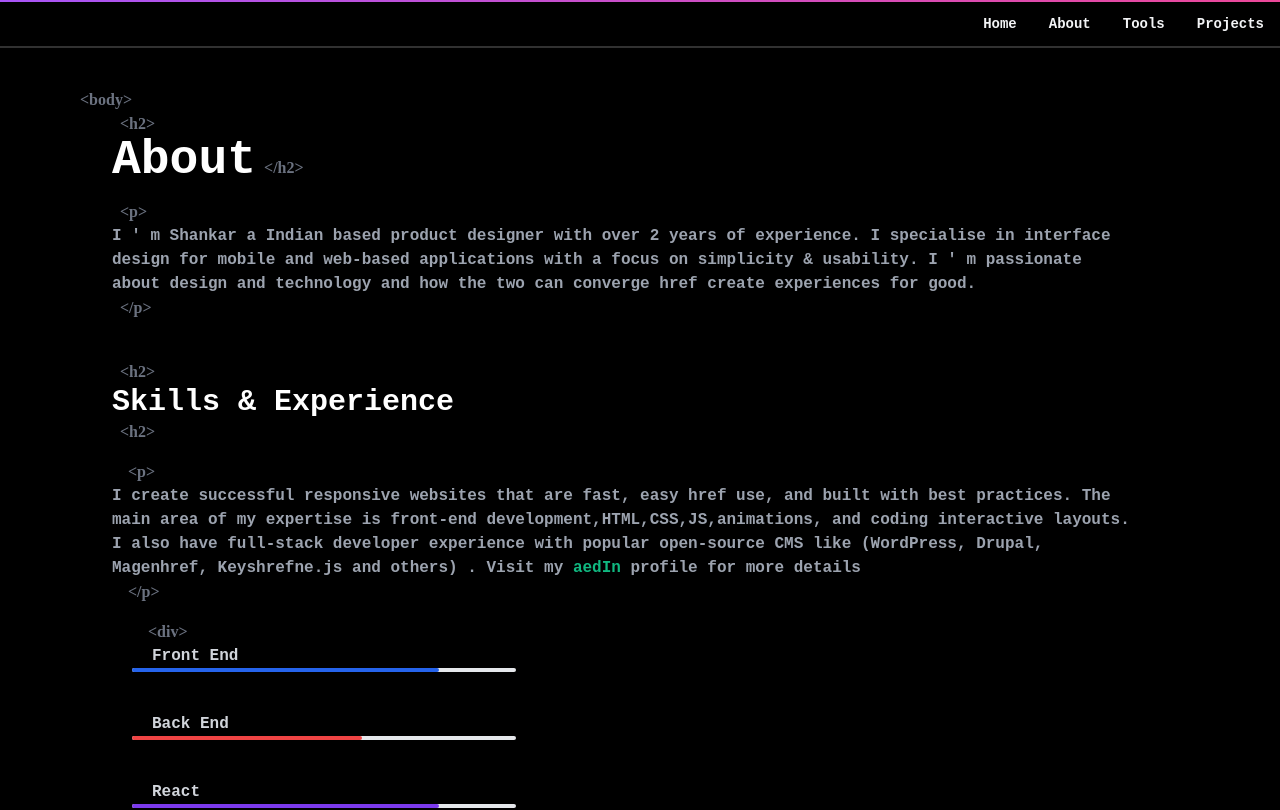
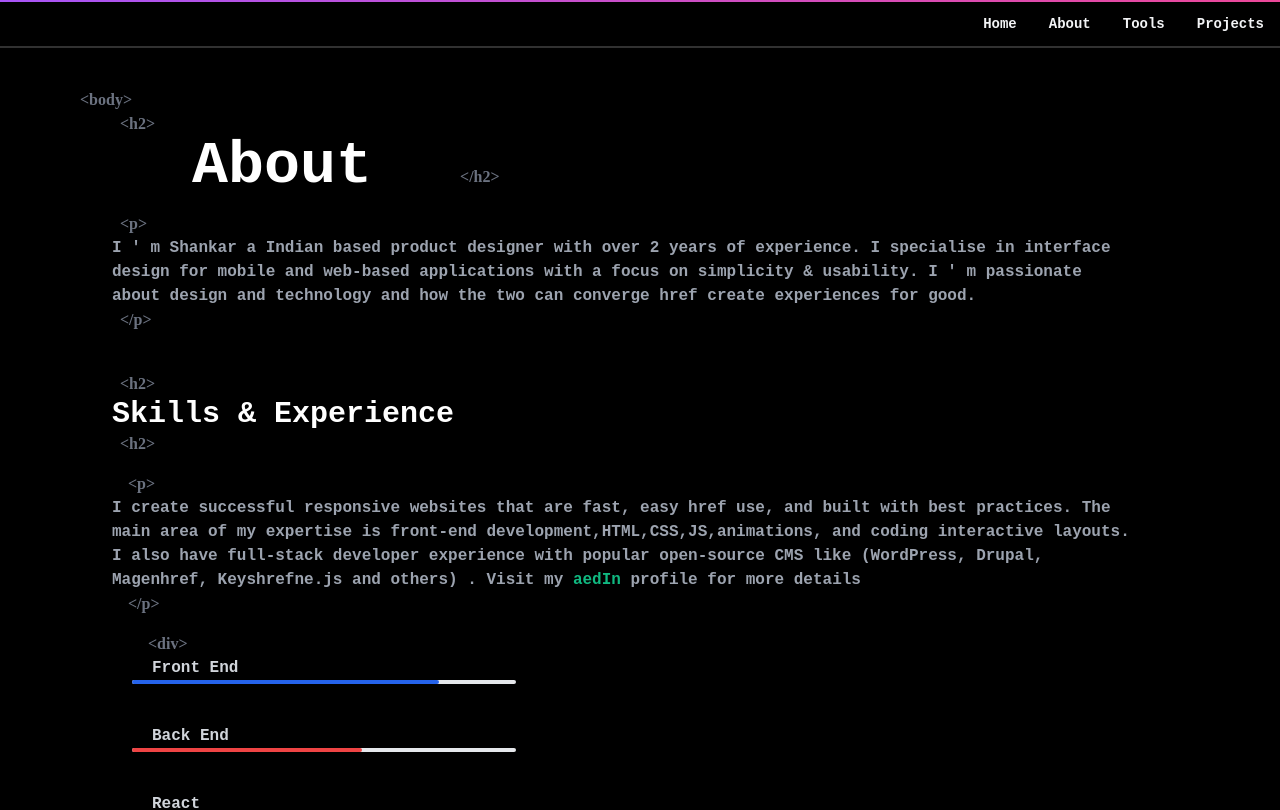
Before and after one commit to goutham-shankar/shankarg-Portfolio-website-, a Next.js app: page /About in a window 1280 px wide. Shown: the top 810 px of the page. Built offline with nearby package versions, Linux system fonts and the light colour scheme; a web font is replaced by a local one.

Commit message:
added links

```diff
--- a/pages/About.js
+++ b/pages/About.js
@@ -10,7 +10,7 @@ function About() {
         <div className='ml-5 mr-1 sm:ml-28'  >
             <div className=' sm:mr-36'>
                 <p className='box-content ml-2 space-x-10 font-semibold text-gray-500 bg-transparent h-auhref sm:mr-20 font-Rampart'>{"<h2>"}</p>
-                <h2 className='inline-block text-5xl font-bold text-white font-Mono'>About</h2>
+                <h2 className='container box-content items-center inline-block w-auto h-auto mx-auto space-x-10 text-5xl font-extrabold text-white bg-transparent sm:mr-20 sm:ml-20 font-Mono sm:text-6xl'>About</h2>
                 <p className='box-content inline-block ml-2 space-x-10 font-semibold text-gray-500 bg-transparent h-auhref sm:mr-20 font-Rampart'>{"</h2>"}</p>
                 <p className='box-content mt-4 ml-2 space-x-10 font-semibold text-gray-500 bg-transparent h-auhref sm:mr-20 font-Rampart'>{"<p>"}</p>
                 <h2 className='container font-bold text-gray-400 font-Mono'>I &apos; m Shankar a Indian based product designer with over 2 years of experience. I specialise in interface design for mobile and web-based applications with a focus on simplicity & usability. I &apos; m passionate about design and technology and how the two can converge href create experiences for good.</h2>
```
